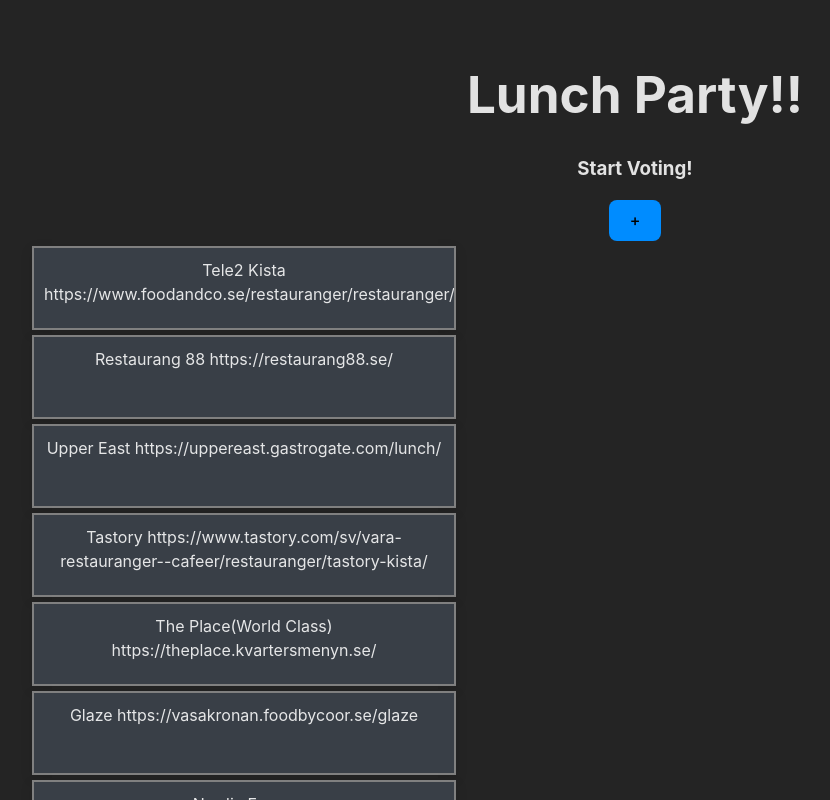
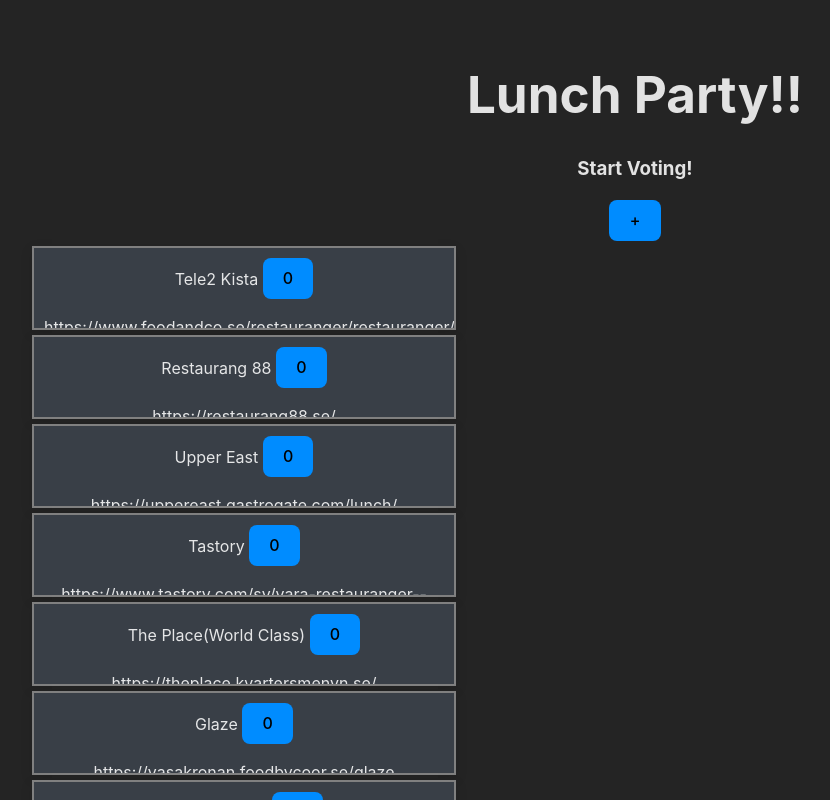
Before and after one commit to Ziver/lunch-party, a Vue app: page / in a window 1280 px wide. Both pictures are taken after a click on the button "Login". Shown: the top 800 px of the page, without its empty margins (5-835 px from the left). Built offline with nearby package versions, Linux system fonts and the light colour scheme; the HTML template or start-up script is replaced by a standard one.

Commit message:
Add voting button

```diff
--- a/src/components/RestaurantComponent.vue
+++ b/src/components/RestaurantComponent.vue
@@ -5,10 +5,18 @@
   name: String,
   url: String,
 });
+
+const votes = ref(0);
 </script>
 
 <template>
-  <div class="restaurant-box">{{ name }} {{ url }}</div>
+  <div class="restaurant-box">
+    {{ name }}
+    <button type="button" @click="votes++">{{ votes }}</button>
+    <p>
+      {{ url }}
+    </p>
+  </div>
 </template>
 
 <style scoped>
```
